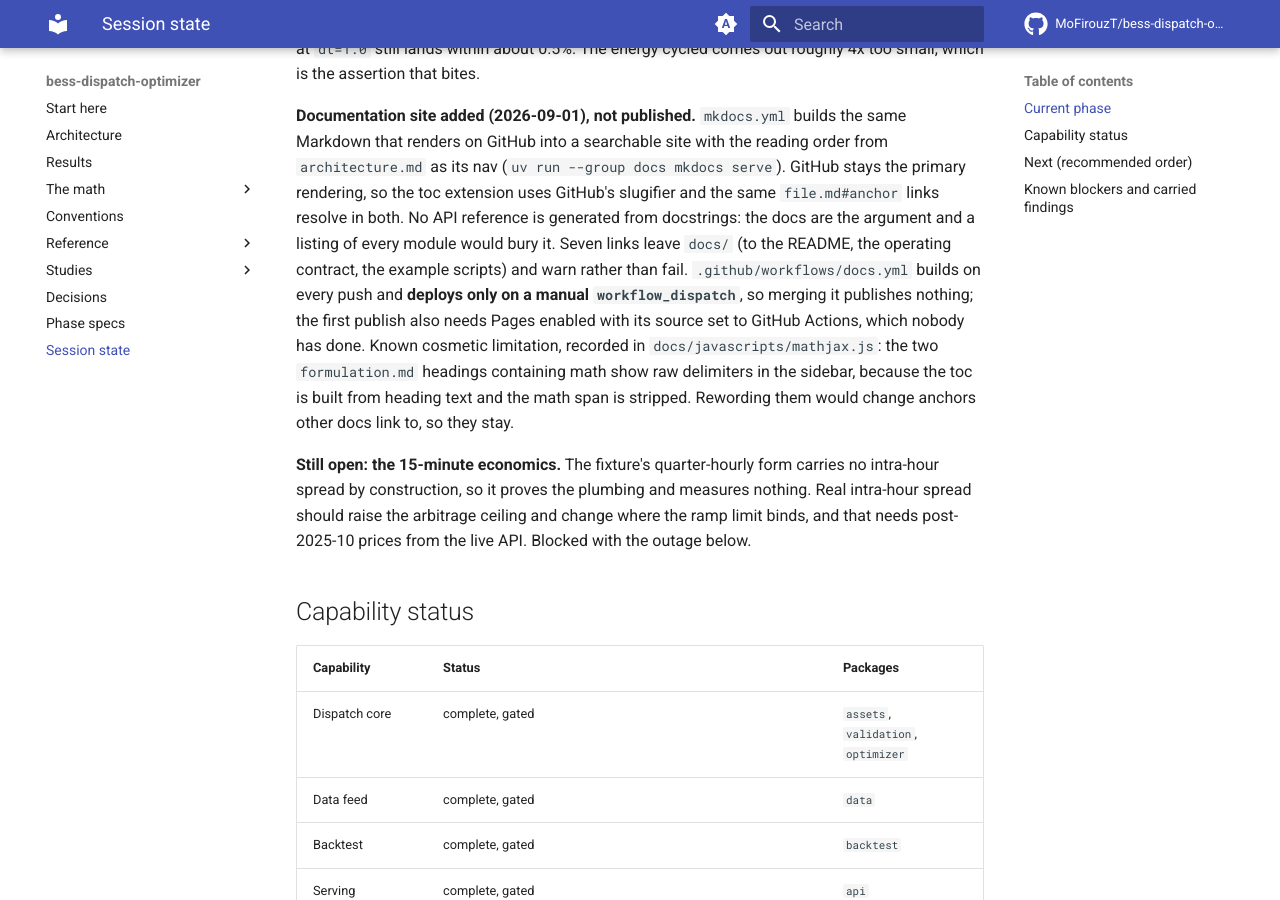
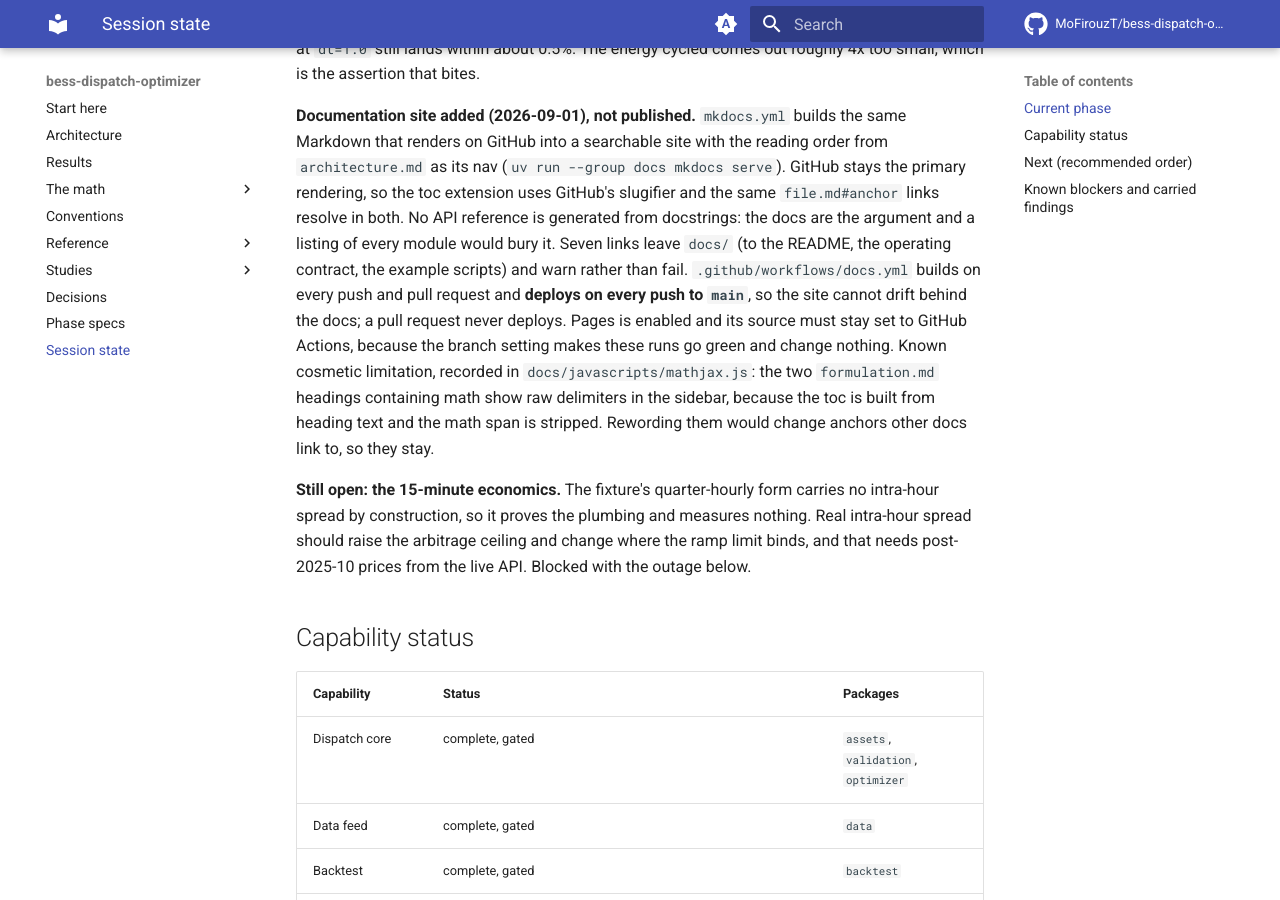
Before and after one commit to MoFirouzT/bess-dispatch-optimizer, an MkDocs documentation site: the page built from docs/STATE.md, in a window 1280 px wide and 900 px high, scrolled down 2150 px. Built offline with MkDocs 1.6.1 and Material for MkDocs 9.7.7, drawn with Linux system fonts in a browser that asks for light colours; comment, search, counter and statistics services are not loaded.

Commit message:
docs: the site deploys from main; the README points at it and names the stack

```diff
--- a/docs/STATE.md
+++ b/docs/STATE.md
@@ -101,9 +101,10 @@ primary rendering, so the toc extension uses GitHub's slugifier and the same
 `file.md#anchor` links resolve in both. No API reference is generated from docstrings:
 the docs are the argument and a listing of every module would bury it. Seven links leave
 `docs/` (to the README, the operating contract, the example scripts) and warn rather than
-fail. `.github/workflows/docs.yml` builds on every push and **deploys only on a manual
-`workflow_dispatch`**, so merging it publishes nothing; the first publish also needs Pages
-enabled with its source set to GitHub Actions, which nobody has done. Known cosmetic
+fail. `.github/workflows/docs.yml` builds on every push and pull request and **deploys on every
+push to `main`**, so the site cannot drift behind the docs; a pull request never deploys.
+Pages is enabled and its source must stay set to GitHub Actions, because the branch
+setting makes these runs go green and change nothing. Known cosmetic
 limitation, recorded in `docs/javascripts/mathjax.js`: the two `formulation.md` headings
 containing math show raw delimiters in the sidebar, because the toc is built from heading
 text and the math span is stripped. Rewording them would change anchors other docs link
```
Also changed, not shown: README.md (+8 -0 lines), 1 other file.
